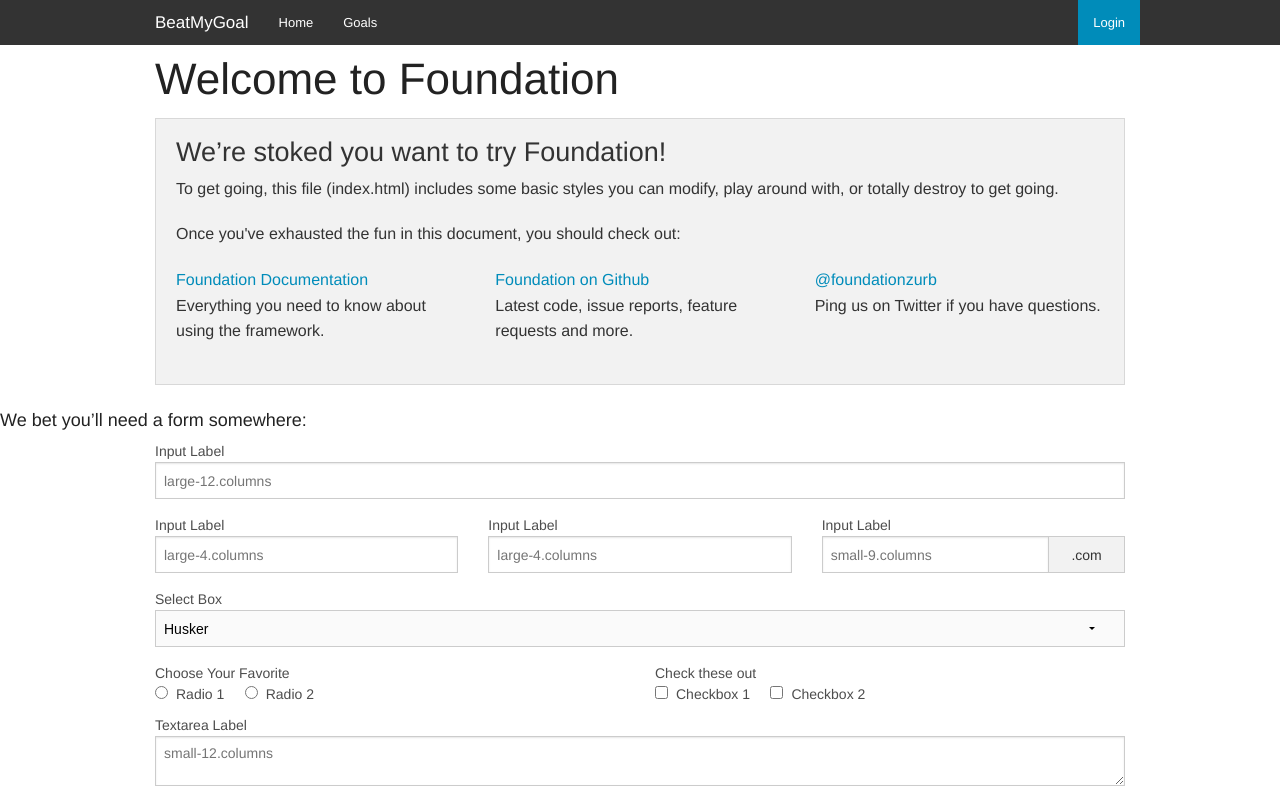
After one commit to BeatMyGoal/beatmygoal, a Django app: page / in a window 1280 px wide. The commit adds this page. Run offline with Django 3.2, Linux system fonts and the light colour scheme.

Commit message:
added index, fixed base, added editUser view method

```diff
--- a/core/views.py
+++ b/core/views.py
@@ -4,3 +4,6 @@ from django.shortcuts import render
 
 def test(request):
     return render(request, 'index.html', {"foo": "bar"})
+
+def edit_user(request):
+	return render()
--- a/templates/base.html
+++ b/templates/base.html
@@ -42,22 +42,6 @@
 </nav>
 </div>
 
-	<section class="top-bar-section">
-	  <!-- Right Nav Section -->
-	  <ul class="right">
-	    <li class="active"><a href="#">Login</a></li>
-
-	  </ul>
-
-	  <!-- Left Nav Section -->
-	  <ul class="left">
-	    <li><a href="#">Home</a></li>
-	    <li><a hreft="#">Goals</a></li>
-	  </ul>
-	</section>
-      </nav>
-    </div>
-
     {% block content %}
     {% endblock %}
 
--- /dev/null
+++ b/templates/index.html
@@ -0,0 +1,96 @@
+{% extends "base.html" %}
+
+{% block title %}Index{% endblock %}
+
+{% block content %}
+<div class="row">
+  <div class="large-12 columns">
+    <h1>Welcome to Foundation</h1>
+  </div>
+</div>
+
+<div class="row">
+  <div class="large-12 columns">
+    <div class="panel">
+      <h3>We&rsquo;re stoked you want to try Foundation! </h3>
+      <p>To get going, this file (index.html) includes some basic styles you can modify, play around with, or totally destroy to get going.</p>
+      <p>Once you've exhausted the fun in this document, you should check out:</p>
+      <div class="row">
+	<div class="large-4 medium-4 columns">
+	  <p><a href="http://foundation.zurb.com/docs">Foundation Documentation</a><br />Everything you need to know about using the framework.</p>
+	</div>
+	<div class="large-4 medium-4 columns">
+	  <p><a href="http://github.com/zurb/foundation">Foundation on Github</a><br />Latest code, issue reports, feature requests and more.</p>
+	</div>
+	<div class="large-4 medium-4 columns">
+	  <p><a href="http://twitter.com/foundationzurb">@foundationzurb</a><br />Ping us on Twitter if you have questions.</p>
+	</div>
+      </div>
+    </div>
+  </div>
+</div>
+
+
+<h5>We bet you&rsquo;ll need a form somewhere:</h5>
+<form>
+  <div class="row">
+    <div class="large-12 columns">
+      <label>Input Label</label>
+      <input type="text" placeholder="large-12.columns" />
+    </div>
+  </div>
+  <div class="row">
+    <div class="large-4 medium-4 columns">
+      <label>Input Label</label>
+      <input type="text" placeholder="large-4.columns" />
+    </div>
+    <div class="large-4 medium-4 columns">
+      <label>Input Label</label>
+      <input type="text" placeholder="large-4.columns" />
+    </div>
+    <div class="large-4 medium-4 columns">
+      <div class="row collapse">
+	<label>Input Label</label>
+	<div class="small-9 columns">
+	  <input type="text" placeholder="small-9.columns" />
+	</div>
+	<div class="small-3 columns">
+	  <span class="postfix">.com</span>
+	</div>
+      </div>
+    </div>
+  </div>
+  <div class="row">
+    <div class="large-12 columns">
+      <label>Select Box</label>
+      <select>
+	<option value="husker">Husker</option>
+	<option value="starbuck">Starbuck</option>
+	<option value="hotdog">Hot Dog</option>
+	<option value="apollo">Apollo</option>
+      </select>
+    </div>
+  </div>
+  <div class="row">
+    <div class="large-6 medium-6 columns">
+      <label>Choose Your Favorite</label>
+      <input type="radio" name="pokemon" value="Red" id="pokemonRed"><label for="pokemonRed">Radio 1</label>
+      <input type="radio" name="pokemon" value="Blue" id="pokemonBlue"><label for="pokemonBlue">Radio 2</label>
+    </div>
+    <div class="large-6 medium-6 columns">
+      <label>Check these out</label>
+      <input id="checkbox1" type="checkbox"><label for="checkbox1">Checkbox 1</label>
+      <input id="checkbox2" type="checkbox"><label for="checkbox2">Checkbox 2</label>
+    </div>
+  </div>
+  <div class="row">
+    <div class="large-12 columns">
+      <label>Textarea Label</label>
+      <textarea placeholder="small-12.columns"></textarea>
+    </div>
+  </div>
+</form>
+</div>
+
+
+{% endblock %}
```
